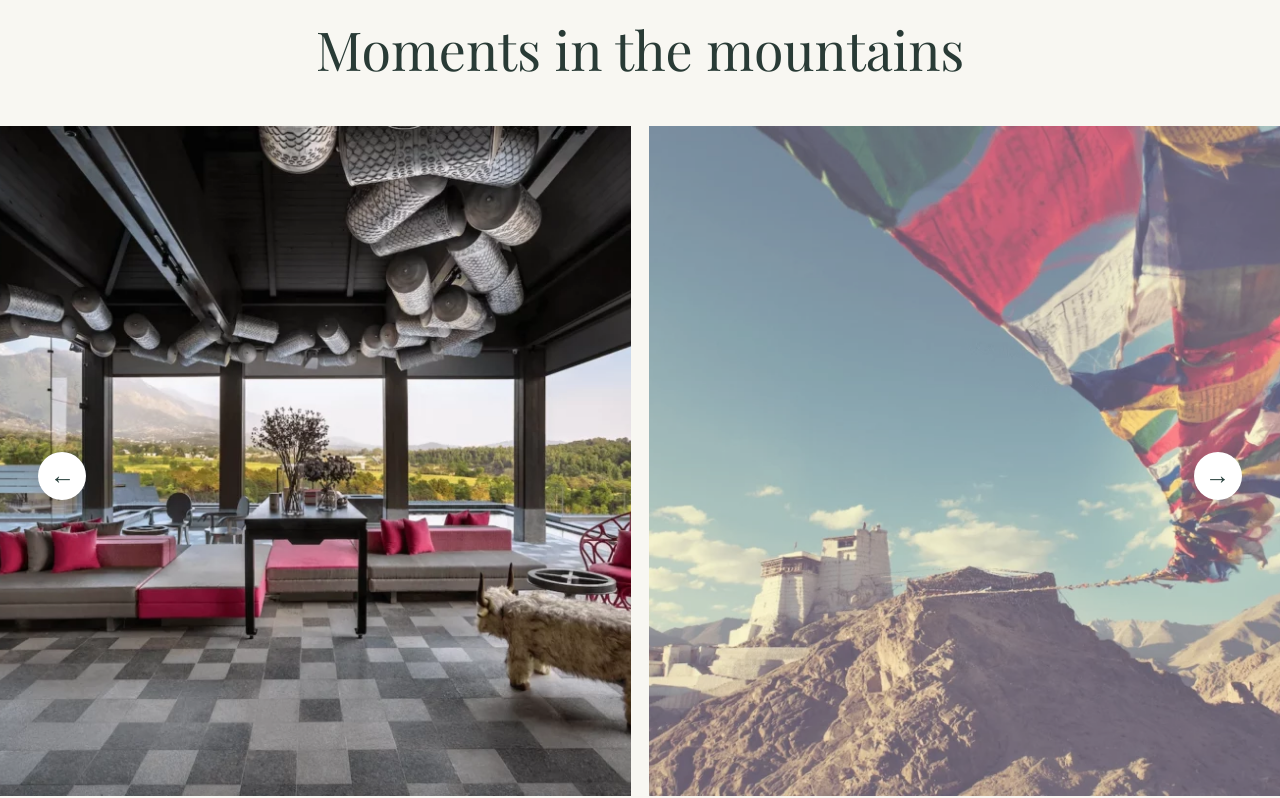
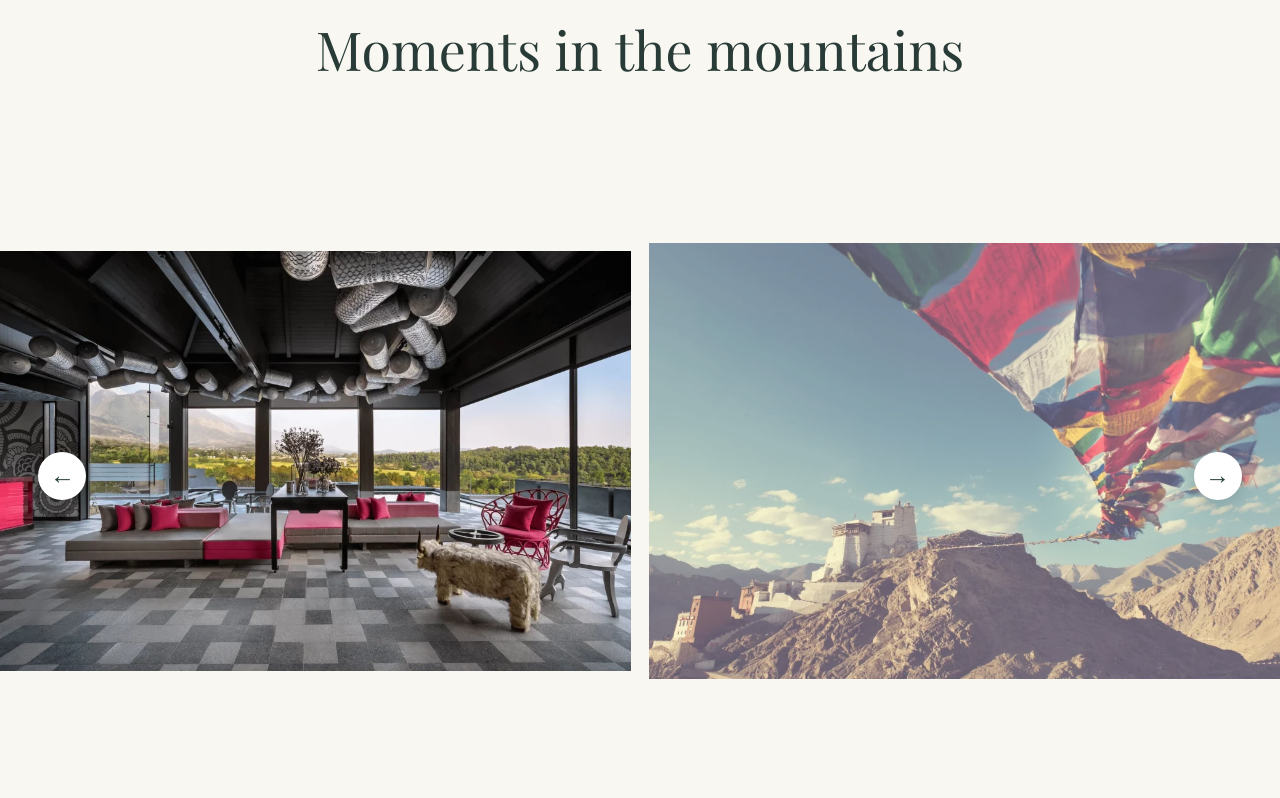
Before and after one commit to Madhavmishra12/Norbu, a Next.js app: page / in a window 1280 px wide. Shown: the part 3104-3902 px from the top of the page. Built offline with nearby package versions, Linux system fonts and the light colour scheme.

Commit message:
Show full gallery photos without cropping

```diff
--- a/app/globals.css
+++ b/app/globals.css
@@ -150,7 +150,7 @@ img { max-width: 100%; }
 .nh-gallery-heading h2 { margin: 0; color: #293b36; font-family: var(--nh-display); font-size: clamp(35px, 4.2vw, 56px); font-weight: 400; }
 .nh-photo-rail { position: relative; }
 .nh-photo-pair { display: grid; grid-template-columns: 1fr 1fr; gap: 18px; height: min(53vw, 670px); min-height: 330px; overflow: hidden; }
-.nh-photo-pair img { display: block; width: 100%; height: 100%; object-fit: cover; background: #d4d2c9; animation: nh-fade .4s ease; }
+.nh-photo-pair img { display: block; width: 100%; height: 100%; object-fit: contain; background: #f8f7f2; animation: nh-fade .4s ease; }
 @keyframes nh-fade { from { opacity: .65; } to { opacity: 1; } }
 .nh-photo-rail .nh-round-arrow { position: absolute; top: 50%; z-index: 2; transform: translateY(-50%); }
 .nh-rail-prev { left: 3%; }
```
